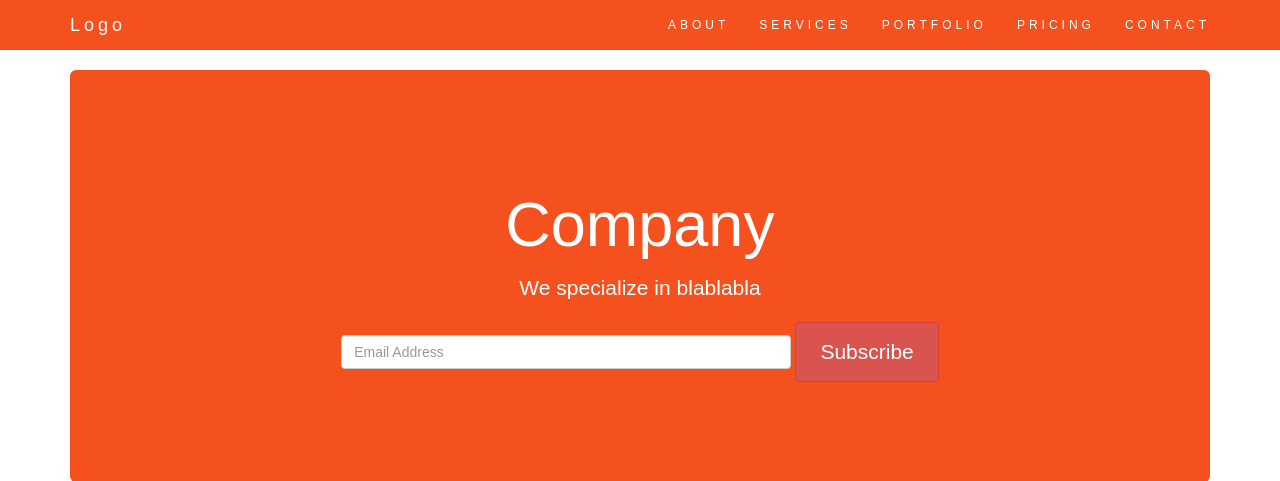
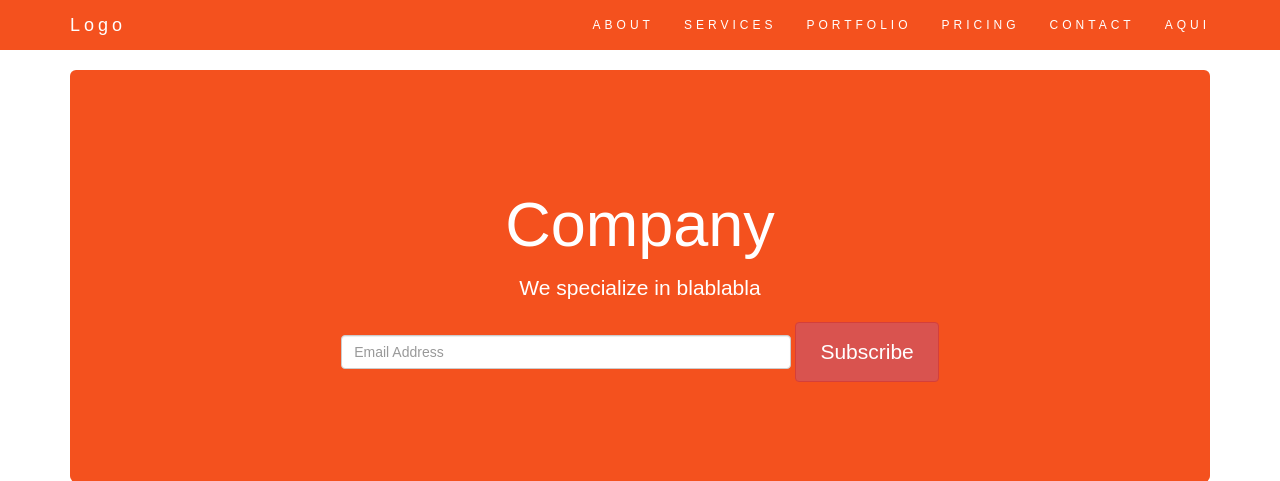
Before and after one commit to joelxheredia/SistemaConsejosComunales, a Yii app: template views/site/index.php in a window 1280 px wide. Shown: the top 481 px of the page. Run offline with PHP 8.4 and a stand-in for Yii, Linux system fonts and the light colour scheme; the template is opened without the code that fills it, so the values that code supplies are empty; some libraries are stand-ins or nearby versions.

Commit message:
LEYDYXDDD

```diff
--- a/views/layouts/main.php
+++ b/views/layouts/main.php
@@ -73,6 +73,7 @@ AppAsset::register($this);
         <li><a href="#portfolio">PORTFOLIO</a></li>
         <li><a href="#pricing">PRICING</a></li>
         <li><a href="#contact">CONTACT</a></li>
+        <li><a href="#contact">AQUI</a></li>
       </ul>
     </div>
   </div>
```
